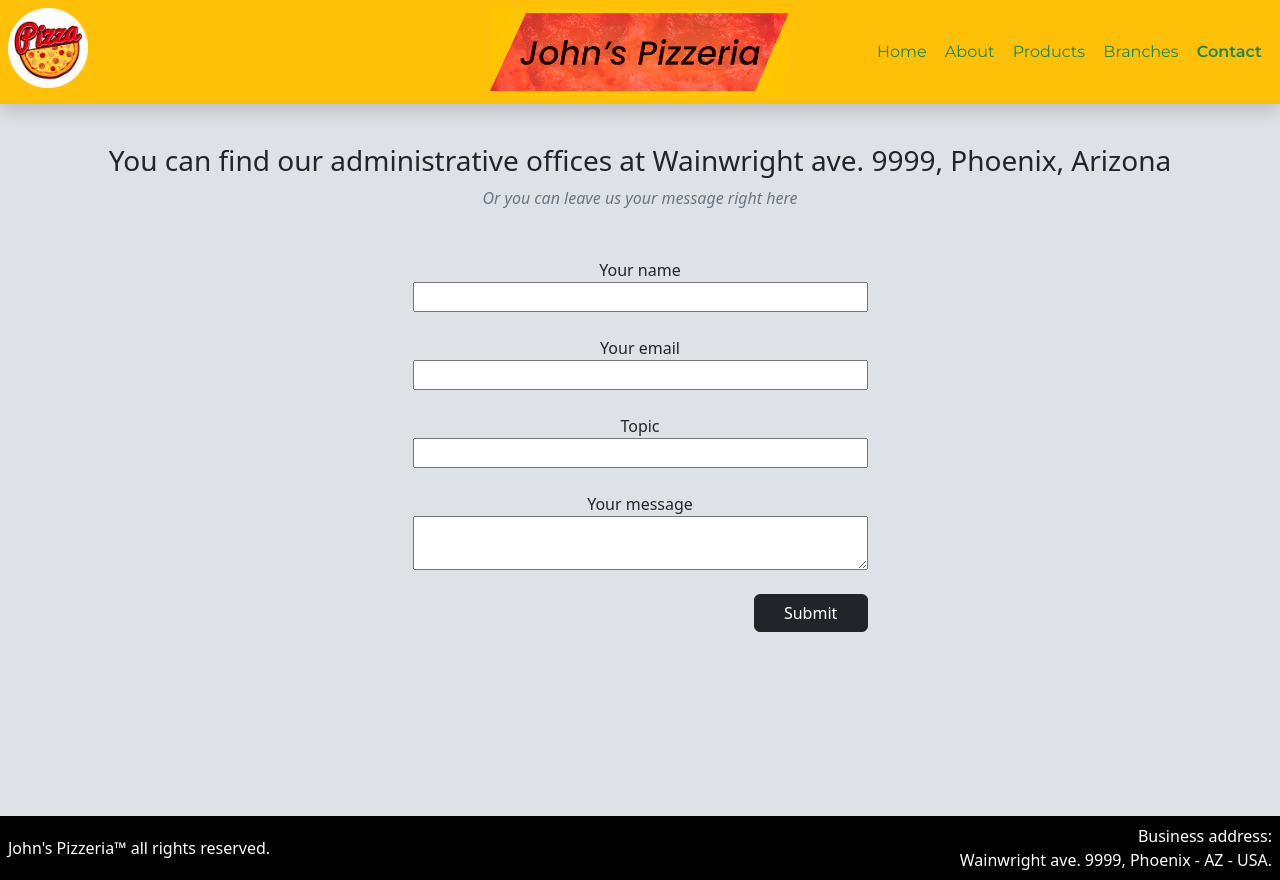
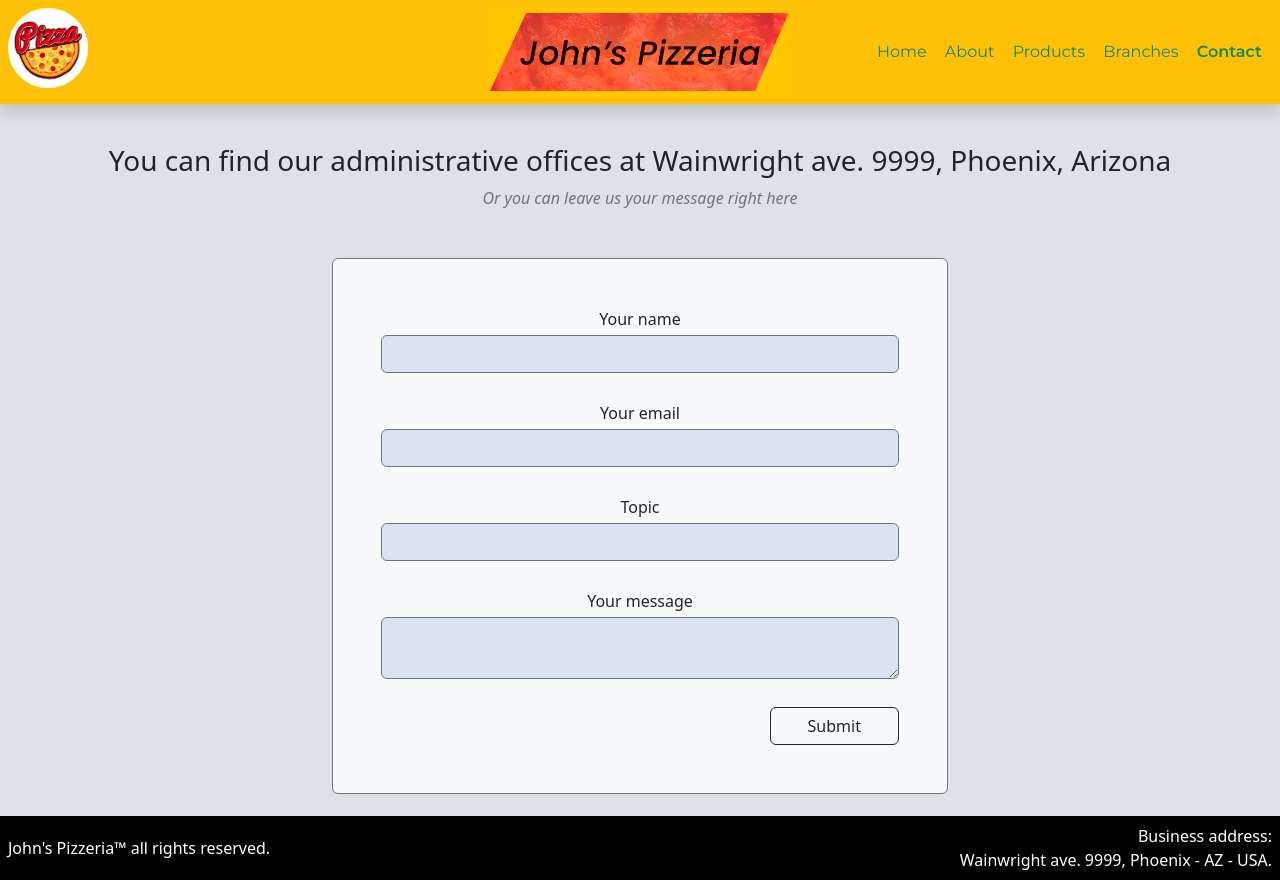
Before and after one commit to Valentino-La-Villa/Front-end-pizzeria-project, a React (Vite) app: page /contact in a window 1280 px wide. Built offline with nearby package versions, Linux system fonts and the light colour scheme.

Commit message:
General tweaks

```diff
--- a/src/components/cart/CartPaymentInfo.jsx
+++ b/src/components/cart/CartPaymentInfo.jsx
@@ -82,7 +82,7 @@ export default function CartPaymentInfo({totalPrice}) {
 
     return (
         <div className="col-12 d-flex justify-content-center " style={{maxWidth: '800px'}}>
-            <form onSubmit={handleFormSubmit} className="row container bg-success text-white rounded px-2 py-4 d-flex gap-2">
+            <form onSubmit={handleFormSubmit} className="row container bg-success text-white rounded px-2 py-4 d-flex gap-4">
                         <div className="col-12 d-flex gap-3">
                             <input id="deliveryAddress" value={formData.deliveryAddress} onChange={handleInputChange}
                             type="text" placeholder="Your address" className="col-6 col-sm-5 col-md-4 col-lg-3"/>
--- a/src/components/contact/Contact.jsx
+++ b/src/components/contact/Contact.jsx
@@ -4,19 +4,19 @@ import Axios from 'axios'
 
 export default function Contact() {
 
-    const formName = useRef()
-    const formEmail = useRef()
-    const formTopic = useRef()
-    const formMessage = useRef()
+    const contactFormName = useRef()
+    const contactFormEmail = useRef()
+    const contactFormTopic = useRef()
+    const contactFormMessage = useRef()
 
-    const handleSubmit = useCallback((event)=> {
+    const handleContactFormSubmit = useCallback((event)=> {
         event.preventDefault()
 
         const data = {
-            formName: formName?.current?.value,
-            formEmail: formEmail?.current?.value,
-            formTopic: formTopic?.current?.value,
-            formMessage: formMessage?.current?.value
+            contactFormName: formName?.current?.value,
+            contactFormEmail: formEmail?.current?.value,
+            contactFormTopic: formTopic?.current?.value,
+            contactFormMessage: formMessage?.current?.value
         }
 
         const validateData=(data)=> {
@@ -61,34 +61,35 @@ export default function Contact() {
     })
 
     return (
-        <main className="container my-5 text-center">
+        <main className="container-fluid my-5 text-center w-100">
+
             <h3>You can find our administrative offices at Wainwright ave. 9999, Phoenix, Arizona</h3>
 
             <i className="text-secondary">Or you can leave us your message right here</i>
 
-            <form onSubmit={handleSubmit} className="container-fluid my-5 justify-content-center d-flex"
+            <form onSubmit={handleContactFormSubmit} className="container-fluid my-5 justify-content-center d-flex"
             >
 
-                <div className="col-12 col-xl-5 row">
+                <div className="col-12 col-md-8 col-lg-7 col-xl-6 row d-flex gap-1 px-3 px-sm-5 py-5 rounded-2 border border-secondary bg-light">
 
-                    <label htmlFor="contactForm__name">Your name</label>
-                    <input ref={formName}
-                     className="mb-4" id="contactForm__name" type="text" />
+                    <label htmlFor="contactForm__name" className="contactSection__text">Your name</label>
+                    <input ref={contactFormName}
+                    style={{backgroundColor: '#d9e3f2'}} className="border border-1 border-secondary mb-4 form-control text-black" type="text" />
 
-                    <label htmlFor="contactForm__email">Your email</label>
-                    <input ref={formEmail}
-                     className="mb-4" id="contactForm__email" type="text" />
+                    <label htmlFor="contactForm__email" className="contactSection__text">Your email</label>
+                    <input ref={contactFormEmail}
+                    style={{backgroundColor: '#d9e3f2'}} className="border border-1 border-secondary mb-4 form-control text-black" type="text" />
 
-                    <label htmlFor="contactForm__topic">Topic</label>
-                    <input ref={formTopic}
-                     className="mb-4" id="contactForm__topic" type="text" />
+                    <label htmlFor="contactForm__topic" className="contactSection__text">Topic</label>
+                    <input ref={contactFormTopic}
+                    style={{backgroundColor: '#d9e3f2'}} className="border border-1 border-secondary mb-4 form-control text-black" id="contactForm__topic" type="text" />
 
-                    <label htmlFor="contactForm__message">Your message</label>
-                    <textarea ref={formMessage}
-                     className="mb-4" id="contactForm__message" />
+                    <label htmlFor="contactForm__message" className="contactSection__text">Your message</label>
+                    <textarea ref={contactFormMessage}
+                    style={{backgroundColor: '#d9e3f2'}} className="border border-1 border-secondary mb-4 form-control text-black" id="contactForm__message" />
 
                     <div className="col-12 d-flex justify-content-end p-0">
-                        <button className="btn btn-dark col-3">Submit</button>
+                        <button className="btn btn-outline-dark col-5 col-sm-3">Submit</button>
                     </div>
                 </div>
 
--- /dev/null
+++ b/src/components/header/BurgerMenu.jsx
@@ -0,0 +1,52 @@
+import { NavLink } from 'react-router-dom';
+import burgerMenuIcon from '../../assets/icons/burgerMenuIcon.svg'
+import burgerMenuCloseX from '../../assets/icons/burgerMenuCloseX.svg'
+import { ClickAwayListener } from '@mui/base/ClickAwayListener';
+import React from 'react';
+
+export default function BurgerMenu({defineStyle}) {
+
+    const [burgerMenuVisibility, setBurgerMenuVisibility] = React.useState(false)
+    const dynamicBurgerMenuClassname = (burgerMenuVisibility ? 'nav--burgerMenu--visible' : 'nav--burgerMenu--hidden')
+
+    return (
+
+    <ClickAwayListener onClickAway={()=>{setBurgerMenuVisibility(false)}}>
+
+        <div className="m-0 p-0 d-flex">
+            <button className="btn p-0" onClick={()=>{setBurgerMenuVisibility(true)}}>
+                <img className="img-fluid" style={{width: '50px'}} src={burgerMenuIcon}></img>
+            </button>
+
+            <main className={dynamicBurgerMenuClassname}>
+                <ul className="nav--burgerMenu-list">
+                    <li>
+                        <button className="btn p-0" onClick={()=>{setBurgerMenuVisibility(false)}}>
+                            <img className="img-fluid" style={{width: '30px'}} src={burgerMenuCloseX}></img>
+                        </button>
+                    </li>
+                    <li>
+                        <NavLink className={defineStyle} to={'/'} style={{fontSize: '30px'}}>Home</NavLink>
+                    </li>
+
+                    <li>
+                        <NavLink className={defineStyle} to={'/about'} style={{fontSize: '30px'}}>About</NavLink>
+                    </li>
+
+                    <li>
+                        <NavLink className={defineStyle} to={'/products'} style={{fontSize: '30px'}}>Products</NavLink>
+                    </li>
+
+                    <li>
+                        <NavLink className={defineStyle} to={'/branches'} style={{fontSize: '30px'}}>Branches</NavLink>
+                    </li>
+
+                    <li>
+                        <NavLink className={defineStyle} to={'/contact'} style={{fontSize: '30px'}}>Contact</NavLink>
+                    </li>
+                </ul>
+            </main>
+        </div>
+    </ClickAwayListener>
+    )
+}
--- a/src/components/header/Nav.jsx
+++ b/src/components/header/Nav.jsx
@@ -1,14 +1,8 @@
 import React from "react";
-import { Link, NavLink } from "react-router-dom";
-import burgerMenuIcon from '../../assets/icons/burgerMenuIcon.svg'
-import burgerMenuCloseX from '../../assets/icons/burgerMenuCloseX.svg'
-import { ClickAwayListener } from '@mui/base/ClickAwayListener';
+import { NavLink } from "react-router-dom";
+import BurgerMenu from "./BurgerMenu";
 
 export default function Navbar() {
-
-    const [burgerMenuVisibility, setBurgerMenuVisibility] = React.useState(false)
-    const dynamicBurgerMenuClassname = (burgerMenuVisibility ? 'nav--burgerMenu--visible' : 'nav--burgerMenu--hidden')
-
 
     const defineStyle = (({isActive})=> isActive ?
     `text-decoration-none text-success defineNavbarFont
@@ -39,49 +33,13 @@ export default function Navbar() {
 
 
 
-        <nav                                                        // Burger menu display for -1200px / hidden in higher res
+        <nav                                                       // Burger menu display for -1200px / hidden in higher res
         className="col-3
                    col-sm-2
                    d-xl-none
                    d-flex nav--burgerMenu-list-container justify-content-end ">
-
-            <ClickAwayListener onClickAway={()=>{setBurgerMenuVisibility(false)}}>
-
-                <div className="m-0 p-0 d-flex">
-                    <button className="btn p-0" onClick={()=>{setBurgerMenuVisibility(true)}}>
-                        <img className="img-fluid" style={{width: '50px'}} src={burgerMenuIcon}></img>
-                    </button>
-
-                    <main className={dynamicBurgerMenuClassname}>
-                        <ul className="nav--burgerMenu-list">
-                            <li>
-                                <button className="btn p-0" onClick={()=>{setBurgerMenuVisibility(false)}}>
-                                    <img className="img-fluid" style={{width: '30px'}} src={burgerMenuCloseX}></img>
-                                </button>
-                            </li>
-                            <li>
-                                <NavLink className={defineStyle} to={'/'}>Home</NavLink>
-                            </li>
-
-                            <li>
-                                <NavLink className={defineStyle} to={'/about'}>About</NavLink>
-                            </li>
-
-                            <li>
-                                <NavLink className={defineStyle} to={'/products'}>Products</NavLink>
-                            </li>
-
-                            <li>
-                                <NavLink className={defineStyle} to={'/branches'}>Branches</NavLink>
-                            </li>
-
-                            <li>
-                                <NavLink className={defineStyle} to={'/contact'}>Contact</NavLink>
-                            </li>
-                        </ul>
-                    </main>
-                </div>
-            </ClickAwayListener>
+                    <BurgerMenu
+                    defineStyle={defineStyle} />
         </nav>
         </>
     )
```
